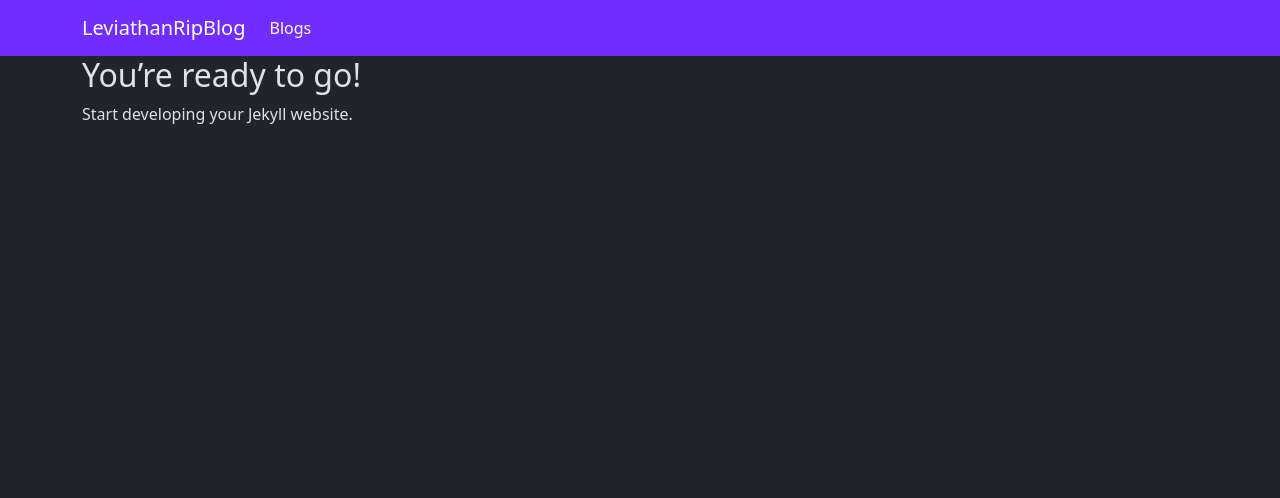
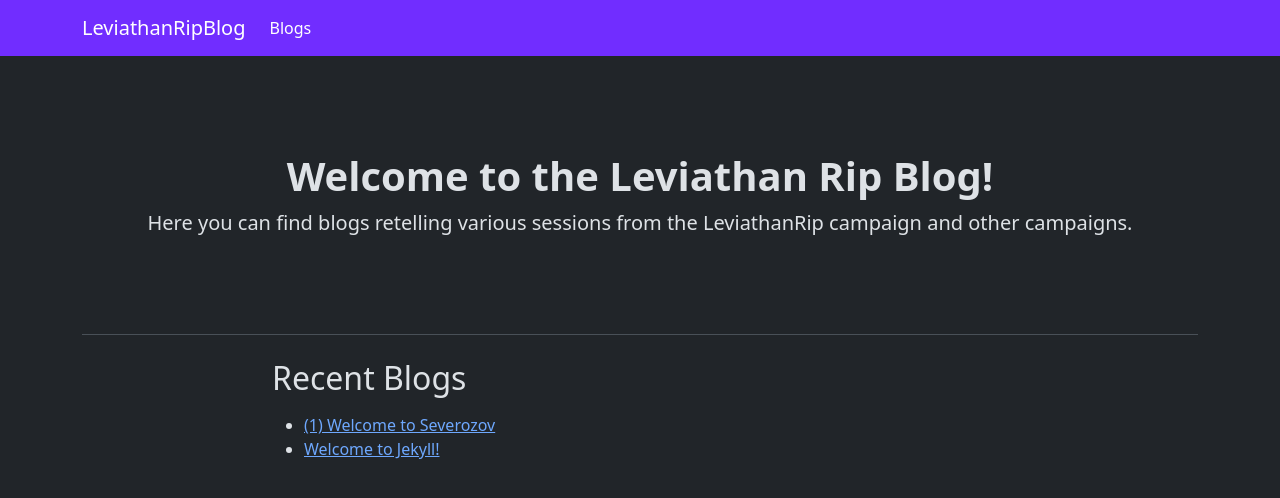
Before and after one commit to georgebjork/LeviathanRipBlog-Static, a Jekyll site: the page built from index.html, in a window 1280 px wide. Shown: the top 498 px of the page. Built offline with Jekyll 4.4.1, drawn with Linux system fonts in a browser that asks for light colours.

Commit message:
experimenting with one post

```diff
--- a/_layouts/default.html
+++ b/_layouts/default.html
@@ -3,7 +3,7 @@
   <head>
     <meta name="viewport" content="width=device-width, initial-scale=1">
     <meta charset="utf-8">
-    <title>{{ page.title }} - {{ site.title }}</title>
+    <title>{{ site.title }}</title>
     <link rel="stylesheet" href="/assets/css/styles.css">
   </head>
   <body>
--- /dev/null
+++ b/_layouts/home.html
@@ -0,0 +1,30 @@
+---
+layout: default
+# Home Page
+---
+
+<div class="py-5 border-bottom mb-4">
+    <div class="container">
+        <div class="text-center my-5">
+            <h1 class="fw-bolder">Welcome to the Leviathan Rip Blog!</h1>
+            <p class="lead mb-0">Here you can find blogs retelling various sessions from the LeviathanRip campaign and other campaigns.</p>
+        </div>
+    </div>
+</div>
+
+
+<div class="row d-flex justify-content-center">
+    <div class="col-lg-8">
+        <h2 class="mb-3">Recent Blogs</h2>
+    </div>
+
+    <div class="col-lg-8 col-md-12">
+        <ul>
+            {% for post in site.posts %}
+              <li>
+                <a href="{{ post.url }}">{{ post.title }}</a>
+              </li>
+            {% endfor %}
+          </ul>
+    </div>
+</div>
--- /dev/null
+++ b/index.html
@@ -0,0 +1,4 @@
+---
+layout: home
+# Index page
+---
--- a/index.md
+++ /dev/null
@@ -1,8 +0,0 @@
----
-layout: default
-title: "Happy Jekylling!"
----
-
-## You're ready to go!
-
-Start developing your Jekyll website.
```
Also changed, not shown: _posts/2012-09-12-how-to-write-a-blog.md (added, +10 -0 lines), _posts/2024-1-4-(1)-Welcome-to-Severozov.md (added, +26 -0 lines), Gemfile.lock, assets/images/1.png (added).
